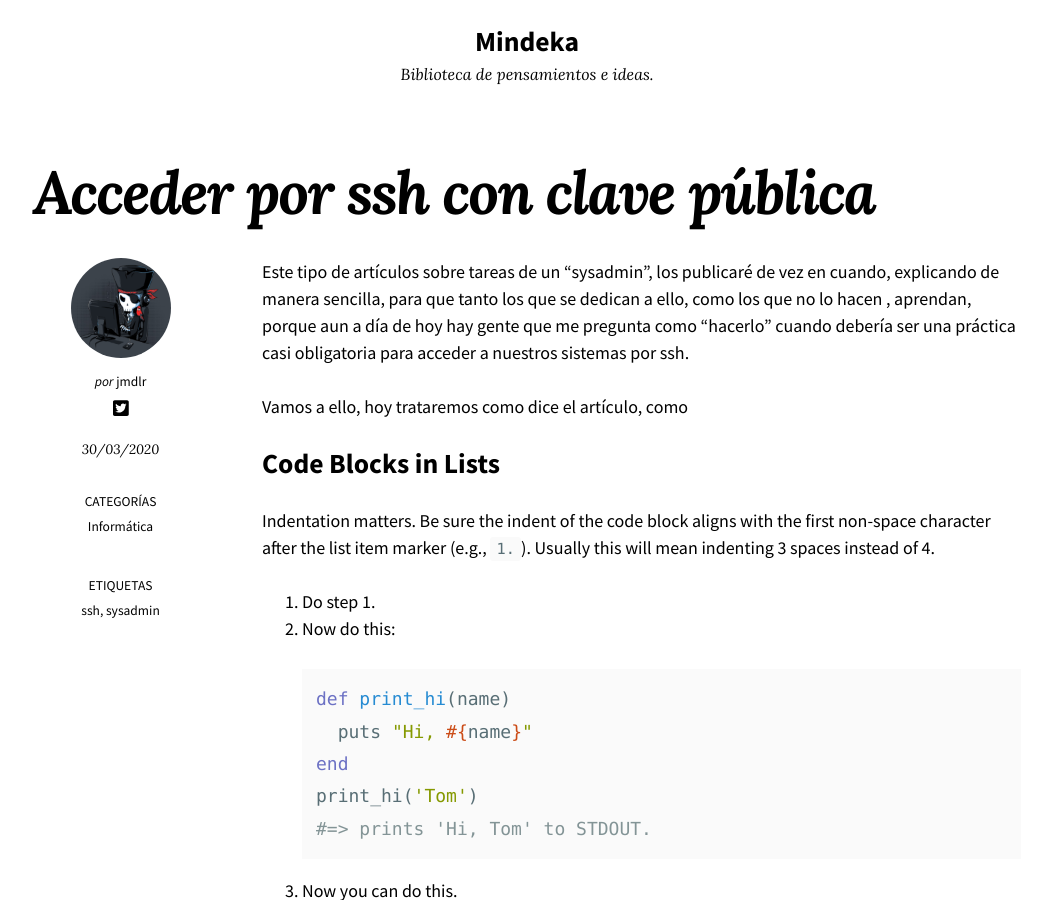
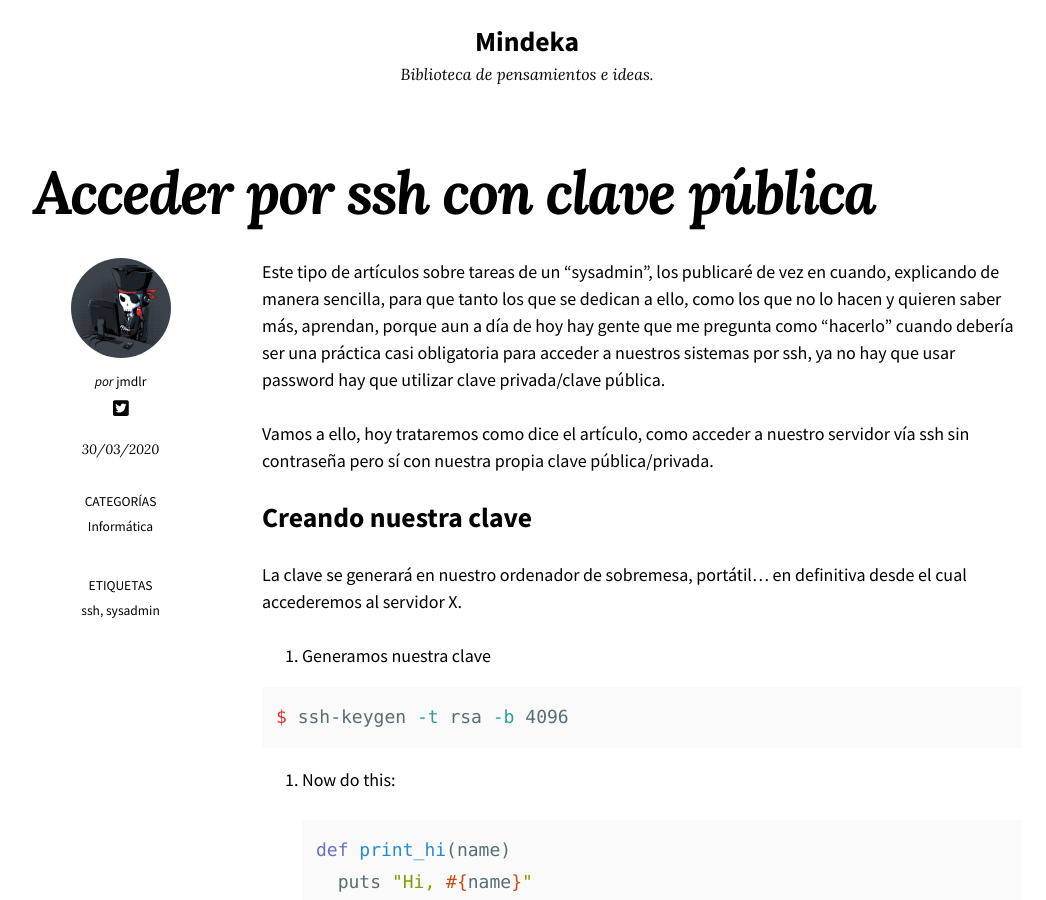
Before and after one commit to gide0n/old-mindeka, a Jekyll site: the page built from _posts/2020-03-30-acceder-por-ssh-con-clave-publica.md, in a window 1280 px wide and 900 px high, scrolled down 260 px. Shown: the whole window, without its empty margins (113-1159 px from the left). Built offline with Jekyll 4.4.1, drawn with Linux system fonts in a browser that asks for light colours; nearby versions of some CDN libraries.

Commit message:
Update 2020-03-30-acceder-por-ssh-con-clave-publica.md

````diff
--- a/_posts/2020-03-30-acceder-por-ssh-con-clave-publica.md
+++ b/_posts/2020-03-30-acceder-por-ssh-con-clave-publica.md
@@ -7,15 +7,23 @@ tags:
   - sysadmin
 ---
 
-Este tipo de artículos sobre tareas de un "sysadmin", los publicaré de vez en cuando, explicando de manera sencilla, para que tanto los que se dedican a ello, como los que no lo hacen , aprendan, porque aun a día de hoy hay gente que me pregunta como "hacerlo" cuando debería ser una práctica casi obligatoria para acceder a nuestros sistemas por ssh.
+Este tipo de artículos sobre tareas de un "sysadmin", los publicaré de vez en cuando, explicando de manera sencilla, para que tanto los que se dedican a ello, como los que no lo hacen y quieren saber más, aprendan, porque aun a día de hoy hay gente que me pregunta como "hacerlo" cuando debería ser una práctica casi obligatoria para acceder a nuestros sistemas por ssh, ya no hay que usar password hay que utilizar clave privada/clave pública.
 
-Vamos a ello, hoy trataremos como dice el artículo, como
+Vamos a ello, hoy trataremos como dice el artículo, como acceder a nuestro servidor vía ssh sin contraseña pero sí con nuestra propia clave pública/privada.
 
-## Code Blocks in Lists
+<!--more-->
 
-Indentation matters. Be sure the indent of the code block aligns with the first non-space character after the list item marker (e.g., `1.`). Usually this will mean indenting 3 spaces instead of 4.
 
-1. Do step 1.
+## Creando nuestra clave
+
+La clave se generará en nuestro ordenador de sobremesa, portátil... en definitiva desde el cual accederemos al servidor X.
+
+1. Generamos nuestra clave
+
+```bash
+$ ssh-keygen -t rsa -b 4096
+```
+
 2. Now do this:
 
    ```ruby
````
